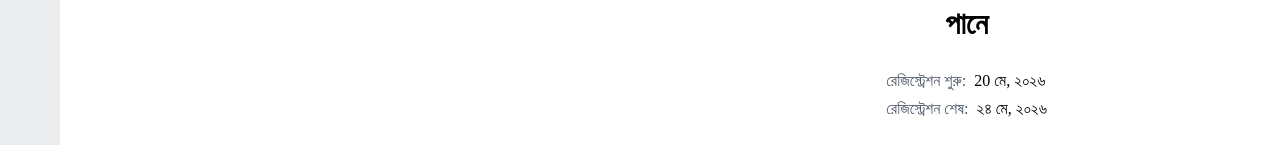
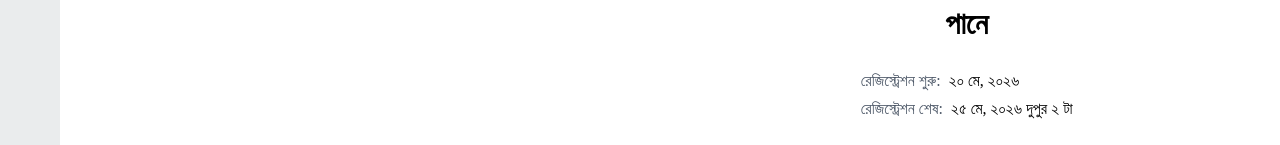
Before and after one commit to atmabdullaham/sbss-bu-frontend, a React (Vite) app: page / in a window 1280 px wide. Shown: the part 807-952 px from the top of the page. Built offline with nearby package versions, Linux system fonts and the light colour scheme; no server answers; a web font is replaced by a local one.

Commit message:
added changes on dashboard

```diff
--- a/src/components/home/RegistrationTimer.jsx
+++ b/src/components/home/RegistrationTimer.jsx
@@ -12,7 +12,7 @@ const toBanglaNumber = (number) => {
 };
 
 const RegistrationTimer = () => {
-  const [enrollmentEnd] = useState(new Date("2026-05-24T23:59:00"));
+  const [enrollmentEnd] = useState(new Date("2026-05-25T14:00:00"));
   const [currentTime, setCurrentTime] = useState(new Date());
 
   useEffect(() => {
@@ -93,11 +93,14 @@ const RegistrationTimer = () => {
           <div className="text-gray-600 text-xs xs:text-sm sm:text-base space-y-1 px-1 xs:px-2">
             <div className="flex items-center gap-2">
               রেজিস্ট্রেশন শুরু:
-              <span className="text-black font-medium"> 20 মে, ২০২৬</span>
+              <span className="text-black font-medium"> ২০ মে, ২০২৬</span>
             </div>
             <div className="flex items-center gap-2">
               রেজিস্ট্রেশন শেষ:
-              <span className="text-black font-medium"> ২৪ মে, ২০২৬</span>
+              <span className="text-black font-medium">
+                {" "}
+                ২৫ মে, ২০২৬ দুপুর ২ টা
+              </span>
             </div>
           </div>
 
```
